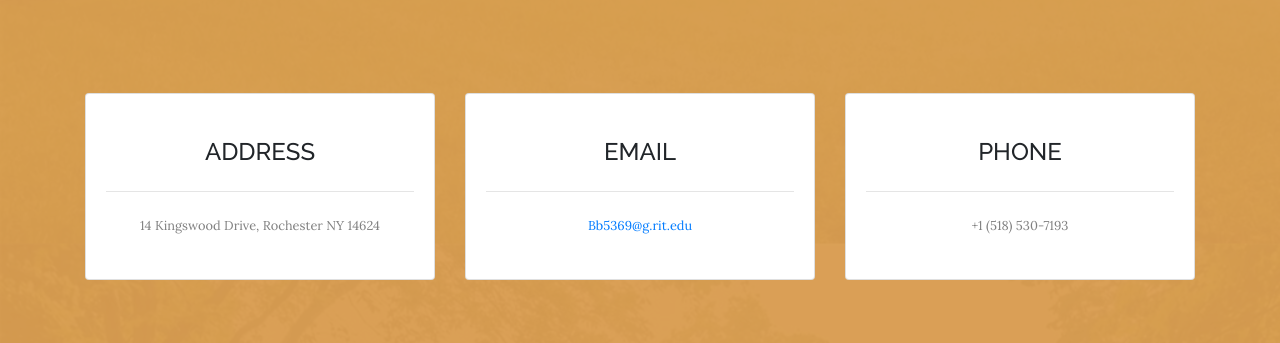
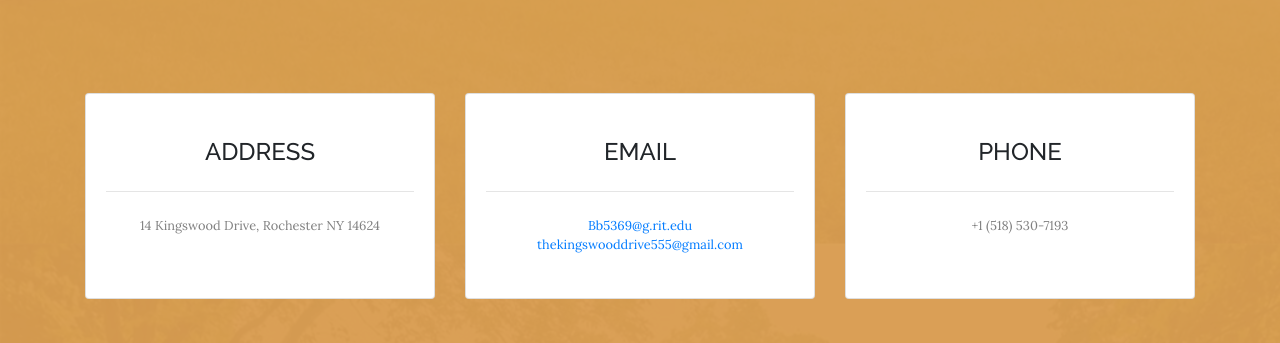
Before and after one commit to TheKingswoodDrive/TheKingswoodDrive.github.io, a website: page contact.html in a window 1280 px wide. Shown: the part 609-952 px from the top of the page. Drawn offline with Linux system fonts and the light colour scheme.

Commit message:
Update contact.html

```diff
--- a/contact.html
+++ b/contact.html
@@ -99,7 +99,8 @@
               <h4 class="text-uppercase m-0">Email</h4>
               <hr class="my-4">
               <div class="small text-black-50">
-                <a href="mailto:bb5369@g.rit.edu">Bb5369@g.rit.edu</a>
+                <a href="mailto:bb5369@g.rit.edu">Bb5369@g.rit.edu</a><br/>
+                <a href="mailto:thekingswooddrive555@gmail.com">thekingswooddrive555@gmail.com</a>
               </div>
             </div>
           </div>
```
